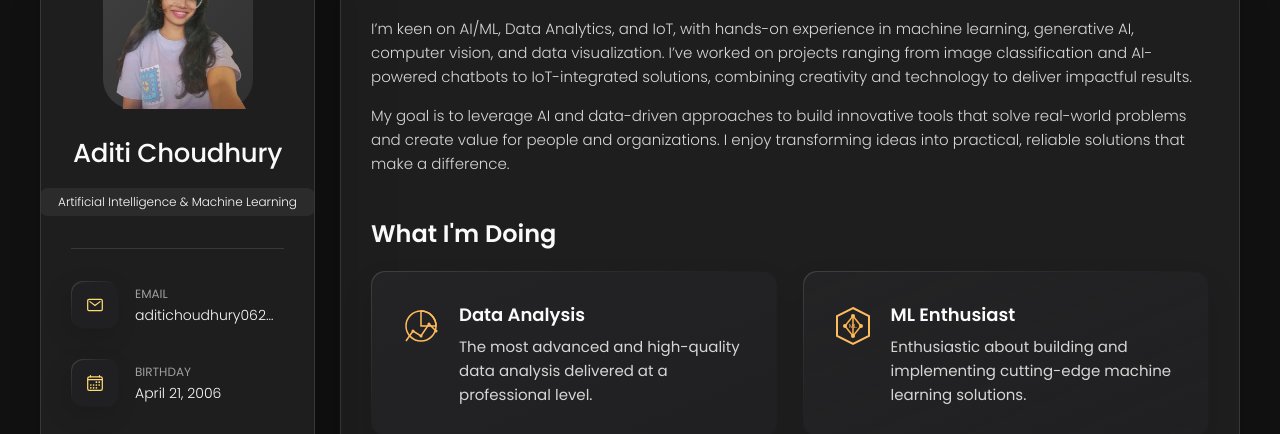
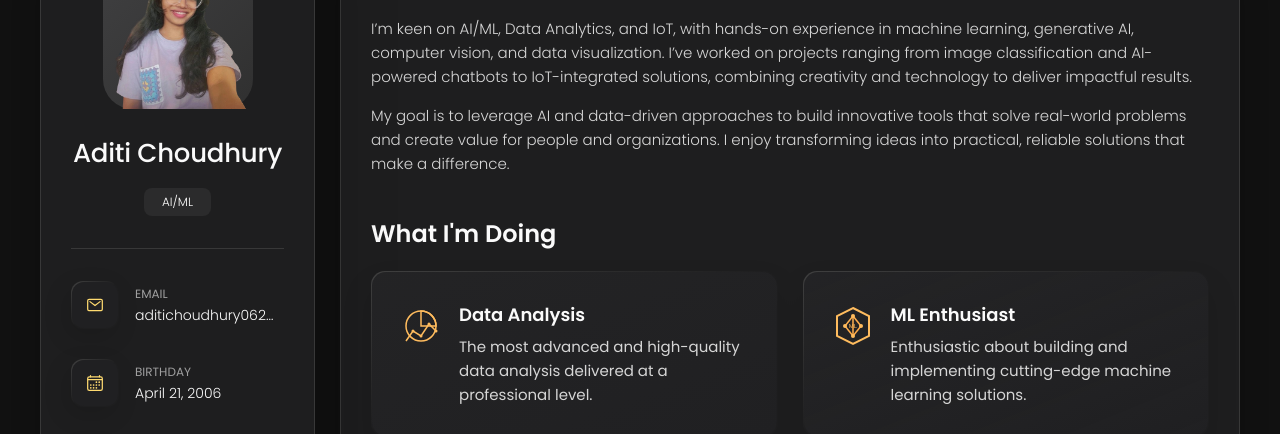
Before and after one commit to aditichoudhury/my-portfolio, a plain HTML site: page index.html in a window 1280 px wide. Shown: the part 162-596 px from the top of the page. Drawn offline with nearby package versions, Linux system fonts and the light colour scheme; a script that the page names is missing.

Commit message:
Update index.html

```diff
--- a/index.html
+++ b/index.html
@@ -57,7 +57,7 @@
         <div class="info-content">
           <h1 class="name" title="Aditi Choudhury">Aditi Choudhury</h1>
 
-          <p class="title">Artificial Intelligence & Machine Learning</p>
+          <p class="title">AI/ML</p>
         </div>
 
         <button class="info_more-btn" data-sidebar-btn>
```
